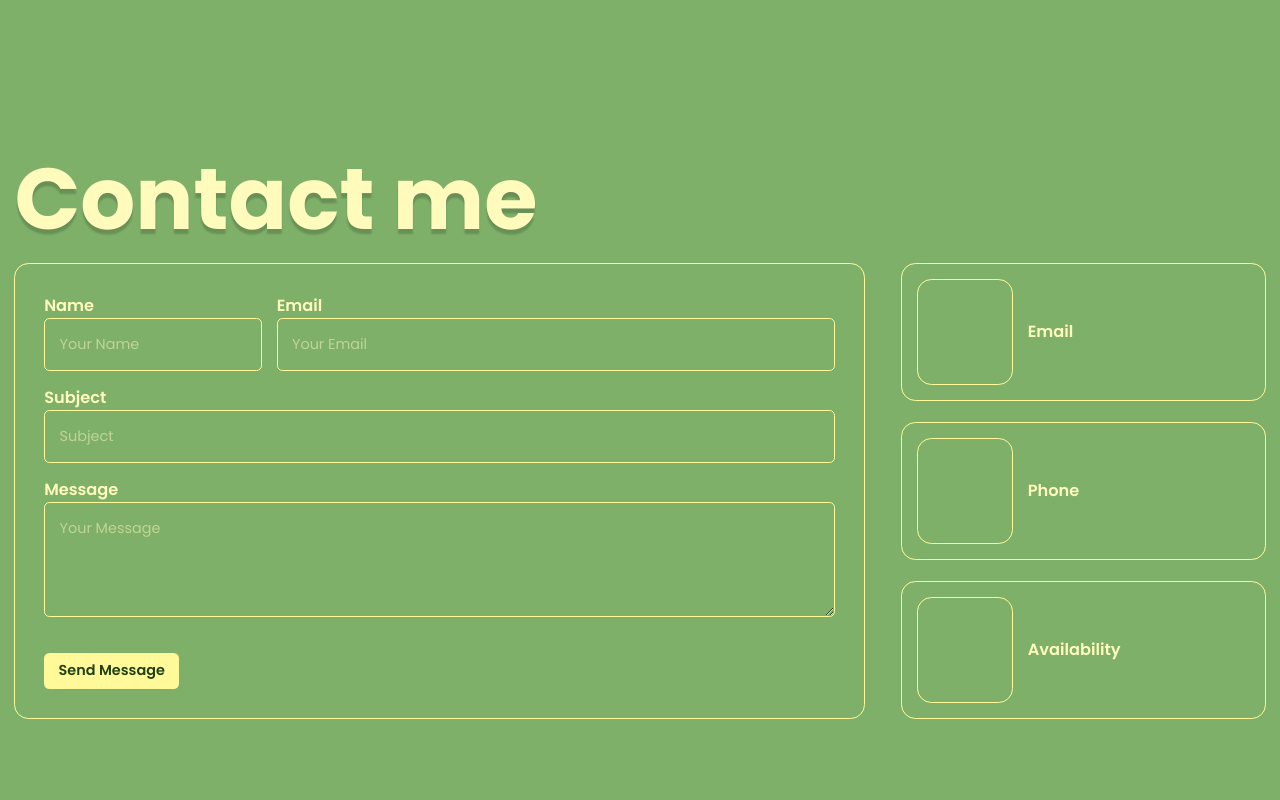
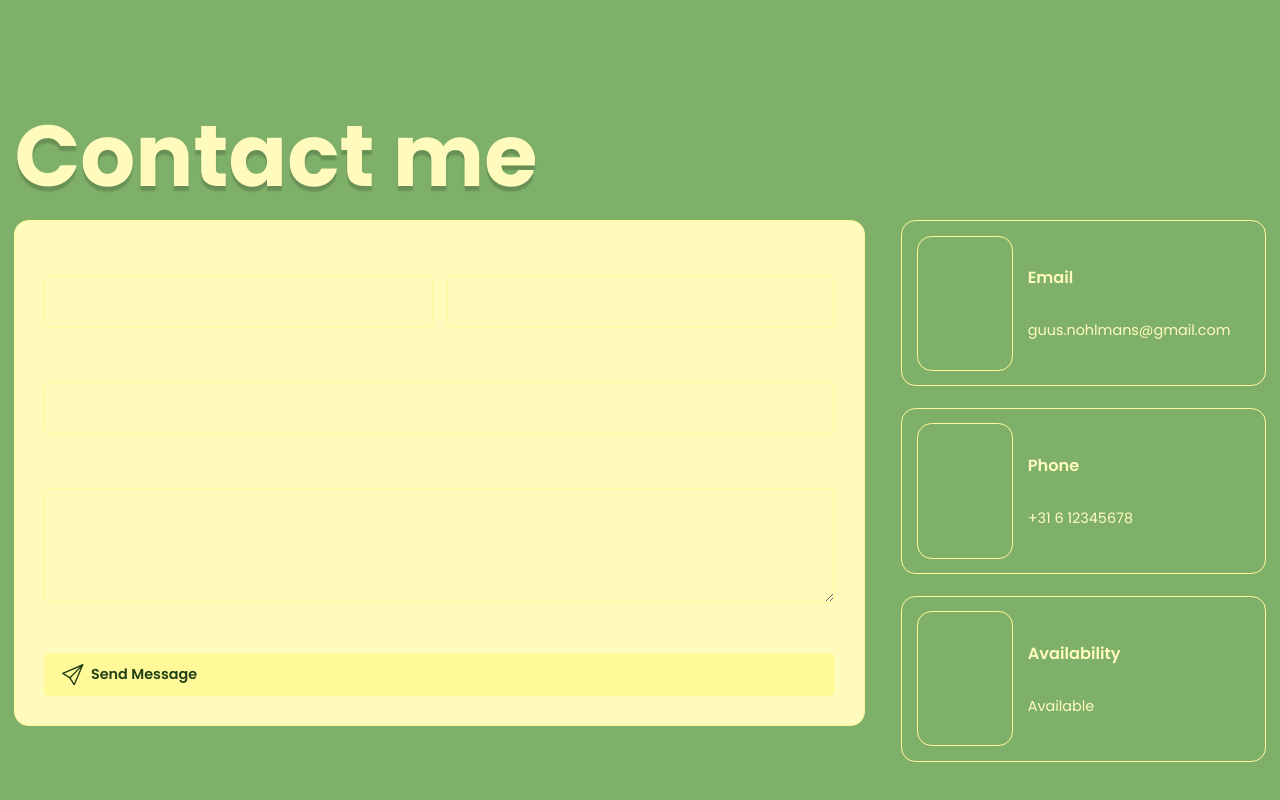
Before and after one commit to BeukerDipsy/Guus-Nohlmans-Portfolio, a Next.js app: page / in a window 1280 px wide. Shown: the part 3289-4089 px from the top of the page. Built offline with nearby package versions, Linux system fonts and the light colour scheme.

Commit message:
Split into components and added colors

```diff
--- a/src/app/page.tsx
+++ b/src/app/page.tsx
@@ -2,7 +2,7 @@
 import GuusNohlmans from "@/components/customName/guusNohlmans";
 import NavFooter from "@/components/navFooter";
 import DipsyFace from "@/components/dipsyFace";
-import ContactBox from "@/components/contactBox";
+import ContactBox from "@/components/ContactBox/contactBox";
 
 export default function Home() {
   const scrollToSection = (sectionId: string) => {
--- /dev/null
+++ b/src/components/ContactBox/InfoBox.tsx
@@ -0,0 +1,16 @@
+import { JSX } from "react";
+
+
+export default function InfoBox({ title, description, svg }: { title: string, description: string, svg?: JSX.Element }) {
+  return (
+    <div className=" w-full h-full w-[90%] p-4 rounded-2xl border border-secondaryYellow flex flex-row ">
+      <div className="h-full w-[29%] rounded-2xl border border-secondaryYellow flex items-center justify-center">
+        {svg ? svg : <i className="fas fa-envelope text-secondaryYellow text-4xl"></i>}
+      </div>
+      <div className="flex flex-col items-start justify-center flex-1">
+        <label className="p-4 font-semibold text-lg">{title}</label>
+        <p className="p-4 text-lg text-[1rem]">{description}</p>
+      </div>
+    </div>
+  );
+}
--- /dev/null
+++ b/src/components/ContactBox/InputField.tsx
@@ -0,0 +1,12 @@
+export default function InputField({ FieldName, placeholder }: { FieldName: string, placeholder: string }) {
+  return (
+    <div className="w-full mb-4">
+      <label className="block font-semibold text-lg">{FieldName}</label>
+      {FieldName === "Message" ? (
+        <textarea placeholder={placeholder} className="w-full p-4 rounded-md border border-secondaryYellow mb-4 h-32"></textarea>
+      ) : (
+        <input type={FieldName === "Email" ? "email" : "text"} placeholder={placeholder} className="w-full p-4 rounded-md border border-secondaryYellow " />
+      )}
+    </div>
+  );
+}
--- /dev/null
+++ b/src/components/ContactBox/contactBox.tsx
@@ -0,0 +1,34 @@
+import InfoBox from "./InfoBox";
+import InputField from "./InputField";
+
+
+export default function ContactBox() {
+  return (
+
+    <div className="flex row">
+      {/** Een grote component **/}
+      <div className=" w-[68%] p-8 rounded-2xl border border-secondaryYellow bg-primaryYellow flex flex-col gap-4 mb-10 ">
+        <div className="flex flex-row gap-4">
+          <InputField FieldName="Name" placeholder="Your name" />
+          <InputField FieldName="Email" placeholder="Your email" />
+        </div>
+        <InputField FieldName="Subject" placeholder="Subject" />
+        <InputField FieldName="Message" placeholder="Your message" />
+        <button className="bg-secondaryYellow flex flex-row gap-2 text-secondaryGreen font-semibold p-3 rounded-md hover:bg-yellow-400 transition cursor-pointer">
+          <svg fill="#214013" viewBox="0 0 32 32" version="1.1" xmlns="http://www.w3.org/2000/svg" className="w-6 h-6 ml-2">
+            <path d="M31.376 0c-0.191 0-0.422 0.054-0.691 0.168l-29.833 12.659c-1.074 0.456-1.142 1.334-0.151 1.951l8.43 5.251c0.991 0.617 2.301 1.94 2.912 2.939l5.053 8.274c0.29 0.474 0.64 0.71 0.977 0.71 0.372 0 0.727-0.286 0.97-0.851l12.758-29.805c0.345-0.808 0.148-1.296-0.426-1.297zM10.174 18.248l-6.833-4.257 22.925-9.726-14.756 15.006c-0.451-0.4-0.909-0.757-1.337-1.023zM17.898 28.602l-4.076-6.672c-0.241-0.394-0.558-0.814-0.912-1.231l14.825-15.075z"></path>
+          </svg>
+          Send Message
+        </button>
+      </div>
+
+      {/** Components per box **/}
+      <div className="pl-10 space-y-6 flex flex-col w-[32%]  ">
+        <InfoBox title="Email" description="guus.nohlmans@gmail.com" />
+        <InfoBox title="Phone" description="+31 6 12345678" />
+        <InfoBox title="Availability" description="Available" />
+      </div>
+
+    </div>
+  );
+}
--- a/src/components/contactBox.tsx
+++ /dev/null
@@ -1,50 +0,0 @@
-
-
-export default function ContactBox() {
-  return (
-
-    <div className="flex row">
-      {/** Een grote component **/}
-      <div className=" w-[68%] p-8 rounded-2xl border border-secondaryYellow ">
-        <div className="flex flex-row gap-4 mb-4">
-          <div className="">
-            <label className="block font-semibold text-lg">Name</label>
-            <input type="text" placeholder="Your Name" className="w-full p-4 rounded-md border border-secondaryYellow " />
-          </div>
-          <div className="w-full">
-            <label className="block font-semibold text-lg">Email</label>
-            <input type="email" placeholder="Your Email" className="w-full p-4 rounded-md border border-secondaryYellow " />
-          </div>
-        </div>
-        <div className="mb-4">
-          <label className="block font-semibold text-lg">Subject</label>
-          <input type="text" placeholder="Subject" className="w-full p-4 rounded-md border border-secondaryYellow" />
-        </div>
-        <div className="mb-4">
-          <label className="block font-semibold text-lg">Message</label>
-          <textarea placeholder="Your Message" className="w-full p-4 rounded-md border border-secondaryYellow mb-4 h-32"></textarea>
-        </div>
-        <button className="bg-secondaryYellow text-secondaryGreen font-semibold py-2 px-4 rounded-md hover:bg-yellow-400 transition">Send Message</button>
-      </div>
-      {/** Components per box **/}
-      <div className="pl-10 space-y-6 flex flex-col w-[32%]  ">
-        <div className=" w-full h-full w-[90%] p-4 rounded-2xl border border-secondaryYellow flex flex-row ">
-          <div className="h-full w-[29%] rounded-2xl border border-secondaryYellow">
-          </div>
-          <label className="p-4 font-semibold text-lg self-center">Email</label>
-        </div>
-        <div className=" w-full h-full w-[90%] p-4 rounded-2xl border border-secondaryYellow flex flex-row ">
-          <div className="h-full w-[29%] rounded-2xl border border-secondaryYellow">
-          </div>
-          <label className="p-4 font-semibold text-lg self-center">Phone</label>
-        </div>
-        <div className=" w-full h-full w-[90%] p-4 rounded-2xl border border-secondaryYellow flex flex-row ">
-          <div className="h-full w-[29%] rounded-2xl border border-secondaryYellow">
-          </div>
-          <label className="p-4 font-semibold text-lg self-center">Availability</label>
-        </div>
-      </div>
-
-    </div>
-  );
-}
```
